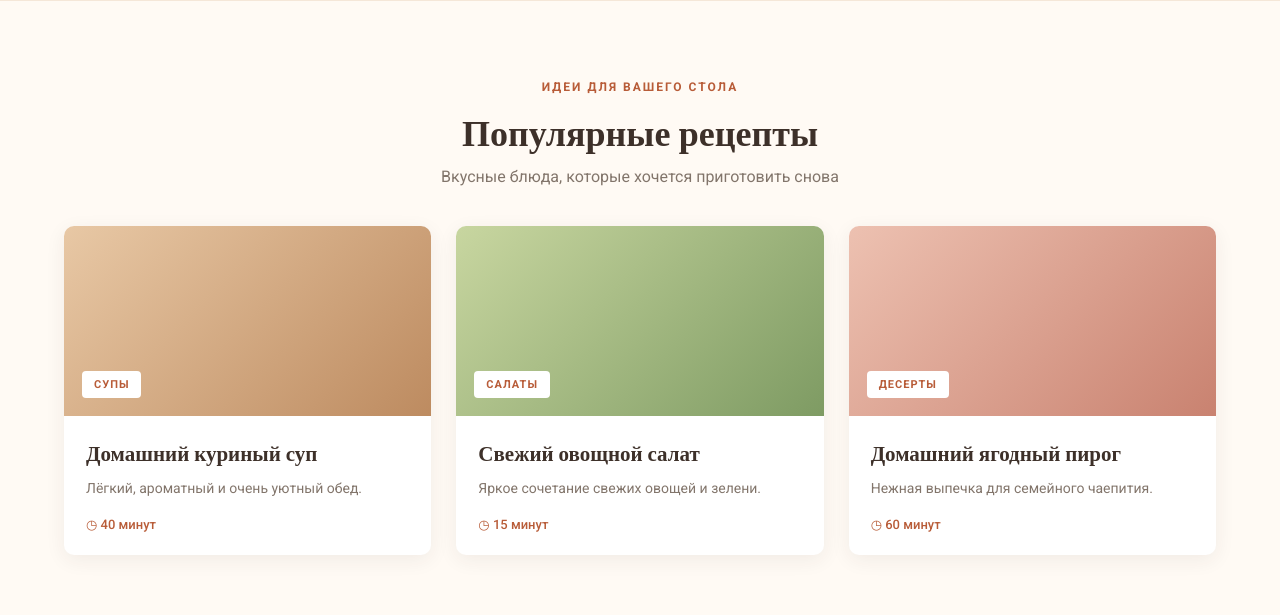
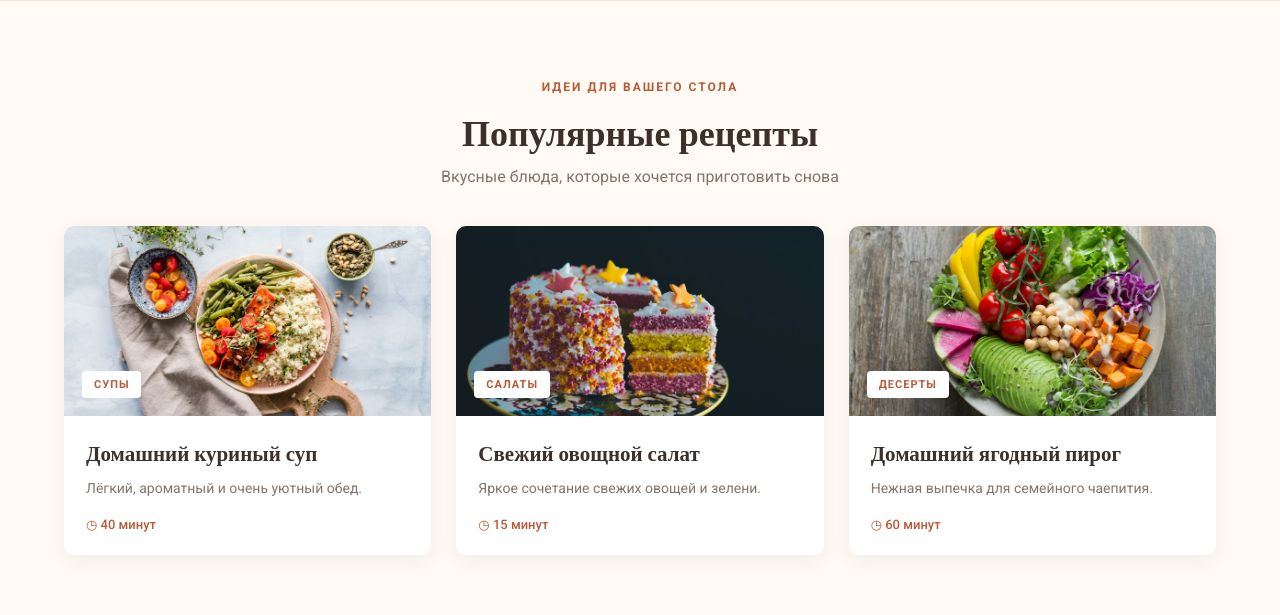
Before and after one commit to FelixKitKat/vkusno-doma, a Symfony app: template templates/home/index.html.twig in a window 1280 px wide. Shown: the part 584-1199 px from the top of the page. Run offline with Twig, Linux system fonts and the light colour scheme; the template is opened without the code that fills it, so the values that code supplies are empty; some libraries are stand-ins or nearby versions.

Commit message:
Добавлены фотографии рецептов и Symfony Asset

```diff
--- a/composer.json
+++ b/composer.json
@@ -7,6 +7,7 @@
         "php": ">=8.2",
         "ext-ctype": "*",
         "ext-iconv": "*",
+        "symfony/asset": "7.4.*",
         "symfony/console": "7.4.*",
         "symfony/dotenv": "7.4.*",
         "symfony/flex": "^2",
--- a/config/reference.php
+++ b/config/reference.php
@@ -264,7 +264,7 @@ use Symfony\Component\Config\Loader\ParamConfigurator as Param;
  *         formats?: array<string, Param|string|list<scalar|Param|null>>,
  *     },
  *     assets?: bool|array{ // Assets configuration
- *         enabled?: bool|Param, // Default: false
+ *         enabled?: bool|Param, // Default: true
  *         strict_mode?: bool|Param, // Throw an exception if an entry is missing from the manifest.json. // Default: false
  *         version_strategy?: scalar|Param|null, // Default: null
  *         version?: scalar|Param|null, // Default: null
--- a/templates/home/index.html.twig
+++ b/templates/home/index.html.twig
@@ -34,7 +34,8 @@
 
     <div class="recipe-grid">
         <article class="recipe-card">
-            <div class="recipe-image soup-image">
+            <div class="recipe-image">
+                <img src="{{ asset('images/photo-1547592180-85f173990554.jfif') }}" alt="Домашний куриный суп">
                 <span>СУПЫ</span>
             </div>
             <div class="recipe-info">
@@ -45,7 +46,8 @@
         </article>
 
         <article class="recipe-card">
-            <div class="recipe-image salad-image">
+            <div class="recipe-image">
+                <img src="{{ asset('images/photo-1464349095431-e9a21285b5f3.jfif') }}" alt="Свежий овощной салат">
                 <span>САЛАТЫ</span>
             </div>
             <div class="recipe-info">
@@ -56,7 +58,8 @@
         </article>
 
         <article class="recipe-card">
-            <div class="recipe-image dessert-image">
+            <div class="recipe-image">
+                <img src="{{ asset('images/photo-1512621776951-a57141f2eefd.jfif') }}" alt="Домашний ягодный пирог">
                 <span>ДЕСЕРТЫ</span>
             </div>
             <div class="recipe-info">
@@ -178,12 +181,31 @@
         box-shadow: 0 5px 20px rgba(61, 48, 41, 0.07);
     }
 
-    .recipe-image {
-        height: 190px;
-        display: flex;
-        align-items: flex-end;
-        padding: 18px;
-    }
+.recipe-image {
+    height: 190px;
+    position: relative;
+    overflow: hidden;
+}
+
+.recipe-image img {
+    width: 100%;
+    height: 100%;
+    object-fit: cover;
+    display: block;
+}
+
+.recipe-image span {
+    position: absolute;
+    bottom: 18px;
+    left: 18px;
+    background: white;
+    color: #b85c38;
+    padding: 7px 12px;
+    border-radius: 4px;
+    font-size: 11px;
+    font-weight: 700;
+    letter-spacing: 1px;
+}
 
     .recipe-image span {
         background: white;
```
Also changed, not shown: public/images/photo-1464349095431-e9a21285b5f3.jfif (added), public/images/photo-1512621776951-a57141f2eefd.jfif (added), public/images/photo-1547592180-85f173990554.jfif (added), 1 other file.
